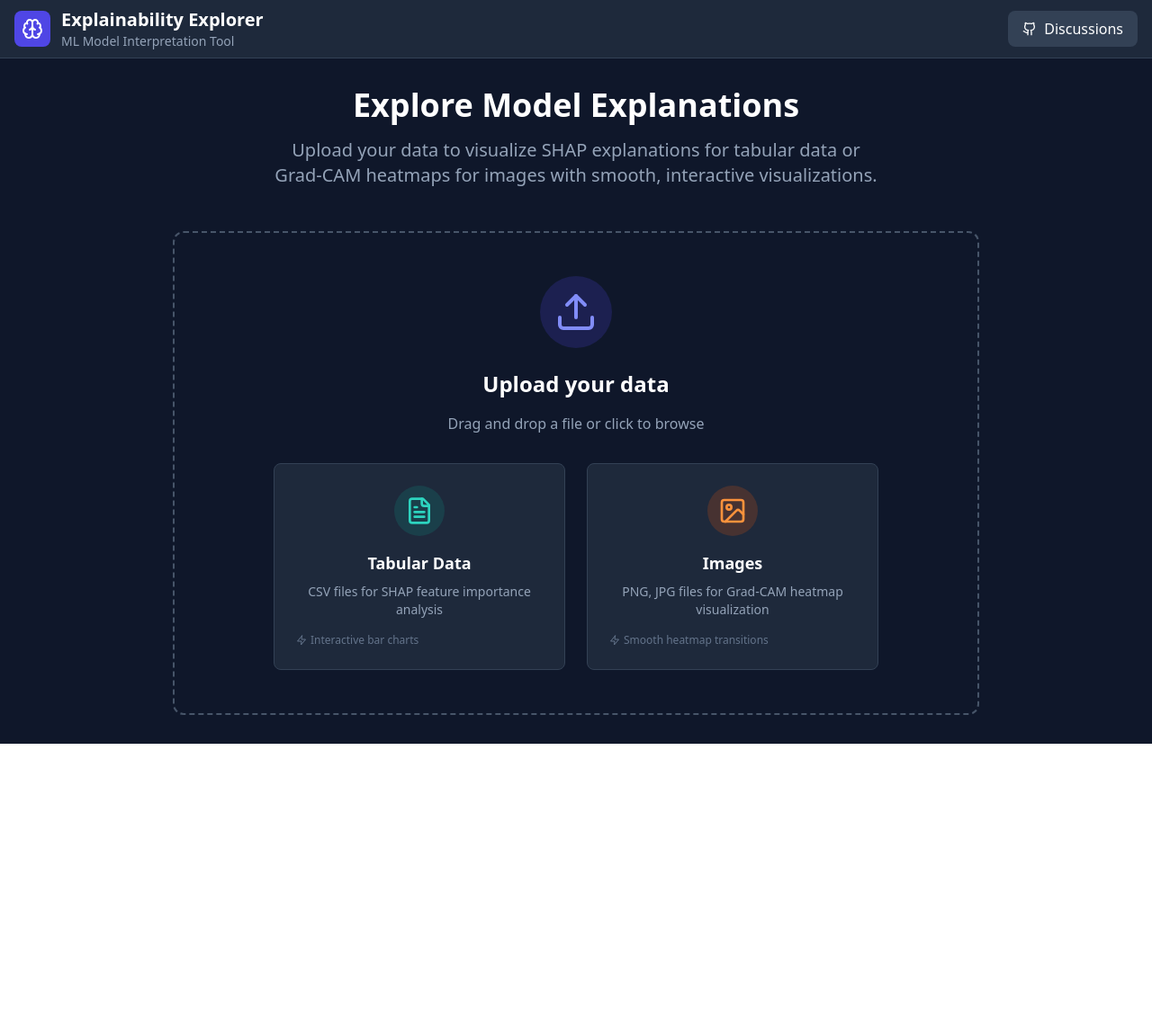
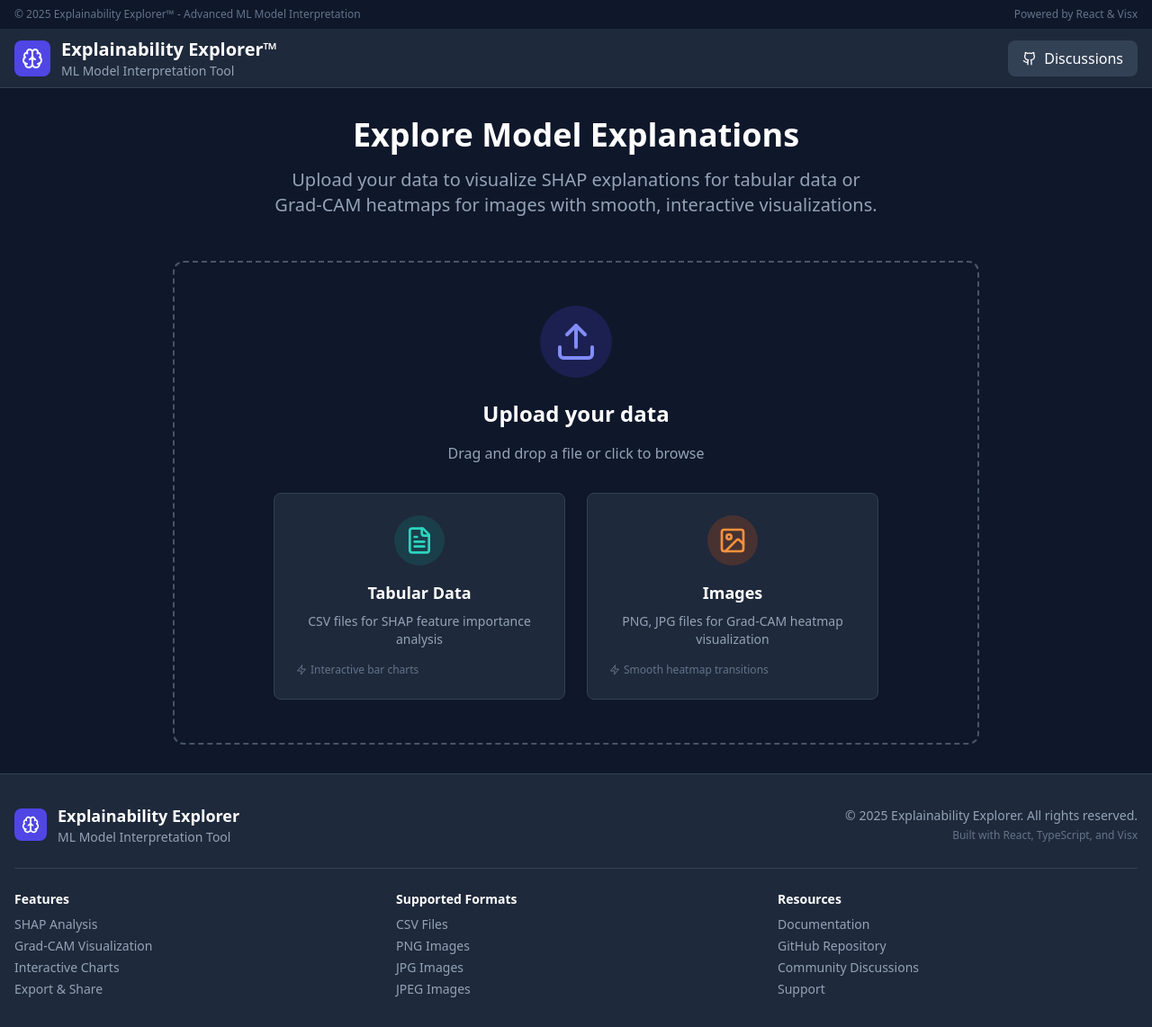
Before and after one commit to Deepakrajadurai/ML_Model_Interpretation_Tool_for_Analysis, a React (Vite) app: page / in a window 1280 px wide. Shown: the whole page at 90% size. Before the commit the page ends 827 px from the top, so only its background shows below. Built offline with nearby package versions, Linux system fonts and the light colour scheme.

Commit message:
Add header and footer with trademark and year

```diff
--- a/src/App.tsx
+++ b/src/App.tsx
@@ -1,5 +1,6 @@
 import React, { useState, useCallback } from 'react';
 import { Header } from './components/Header';
+import { Footer } from './components/Footer';
 import { UploadZone } from './components/UploadZone';
 import { TabularAnalysis } from './components/TabularAnalysis';
 import { ImageAnalysis } from './components/ImageAnalysis';
@@ -38,7 +39,7 @@ function App() {
   }, []);
 
   return (
-    <div ref={containerRef} className="min-h-screen bg-slate-900 text-white">
+    <div ref={containerRef} className="min-h-screen bg-slate-900 text-white flex flex-col">
       <Header
         onRecord={handleStartRecording}
         isRecording={isRecording}
@@ -46,7 +47,7 @@ function App() {
         onReset={resetAnalysis}
       />
 
-      <main className="container mx-auto px-4 py-8">
+      <main className="container mx-auto px-4 py-8 flex-1">
         {!dataFile ? (
           <UploadZone onUpload={handleFileUpload} />
         ) : (
@@ -66,6 +67,8 @@ function App() {
         )}
       </main>
 
+      <Footer />
+
       <ShareModal
         isOpen={showShareModal}
         onClose={() => setShowShareModal(false)}
--- /dev/null
+++ b/src/components/Footer.tsx
@@ -0,0 +1,71 @@
+import React from 'react';
+import { Brain } from 'lucide-react';
+
+export const Footer: React.FC = () => {
+  const currentYear = new Date().getFullYear();
+
+  return (
+    <footer className="bg-slate-800 border-t border-slate-700 mt-auto">
+      <div className="container mx-auto px-4 py-8">
+        <div className="flex flex-col md:flex-row items-center justify-between space-y-4 md:space-y-0">
+          <div className="flex items-center space-x-3">
+            <div className="p-2 bg-primary-600 rounded-lg">
+              <Brain className="w-5 h-5" />
+            </div>
+            <div>
+              <h3 className="text-lg font-semibold text-white">
+                Explainability Explorer
+              </h3>
+              <p className="text-sm text-slate-400">
+                ML Model Interpretation Tool
+              </p>
+            </div>
+          </div>
+
+          <div className="text-center md:text-right">
+            <p className="text-sm text-slate-400">
+              © {currentYear} Explainability Explorer. All rights reserved.
+            </p>
+            <p className="text-xs text-slate-500 mt-1">
+              Built with React, TypeScript, and Visx
+            </p>
+          </div>
+        </div>
+
+        <div className="mt-6 pt-6 border-t border-slate-700">
+          <div className="grid grid-cols-1 md:grid-cols-3 gap-6 text-sm">
+            <div>
+              <h4 className="font-semibold text-white mb-2">Features</h4>
+              <ul className="space-y-1 text-slate-400">
+                <li>SHAP Analysis</li>
+                <li>Grad-CAM Visualization</li>
+                <li>Interactive Charts</li>
+                <li>Export & Share</li>
+              </ul>
+            </div>
+
+            <div>
+              <h4 className="font-semibold text-white mb-2">Supported Formats</h4>
+              <ul className="space-y-1 text-slate-400">
+                <li>CSV Files</li>
+                <li>PNG Images</li>
+                <li>JPG Images</li>
+                <li>JPEG Images</li>
+              </ul>
+            </div>
+
+            <div>
+              <h4 className="font-semibold text-white mb-2">Resources</h4>
+              <ul className="space-y-1 text-slate-400">
+                <li>Documentation</li>
+                <li>GitHub Repository</li>
+                <li>Community Discussions</li>
+                <li>Support</li>
+              </ul>
+            </div>
+          </div>
+        </div>
+      </div>
+    </footer>
+  );
+};
--- a/src/components/Header.tsx
+++ b/src/components/Header.tsx
@@ -14,7 +14,25 @@ export const Header: React.FC<HeaderProps> = ({
   hasData,
   onReset
 }) => {
+  const currentYear = new Date().getFullYear();
+
   return (
+    <>
+      {/* Top trademark bar */}
+      <div className="bg-slate-900 border-b border-slate-800 py-2">
+        <div className="container mx-auto px-4">
+          <div className="flex items-center justify-between text-xs">
+            <div className="text-slate-500">
+              © {currentYear} Explainability Explorer™ - Advanced ML Model Interpretation
+            </div>
+            <div className="text-slate-500">
+              Powered by React & Visx
+            </div>
+          </div>
+        </div>
+      </div>
+
+      {/* Main header */}
       <header className="bg-slate-800 border-b border-slate-700 sticky top-0 z-50">
         <div className="container mx-auto px-4">
           <div className="flex items-center justify-between h-16">
@@ -24,7 +42,7 @@ export const Header: React.FC<HeaderProps> = ({
               </div>
               <div>
                 <h1 className="text-xl font-semibold text-white">
-                Explainability Explorer
+                  Explainability Explorer™
                 </h1>
                 <p className="text-sm text-slate-400">
                   ML Model Interpretation Tool
@@ -65,5 +83,6 @@ export const Header: React.FC<HeaderProps> = ({
           </div>
         </div>
       </header>
+    </>
   );
 };
```
Lines whose indentation alone changed are shown as unchanged.
